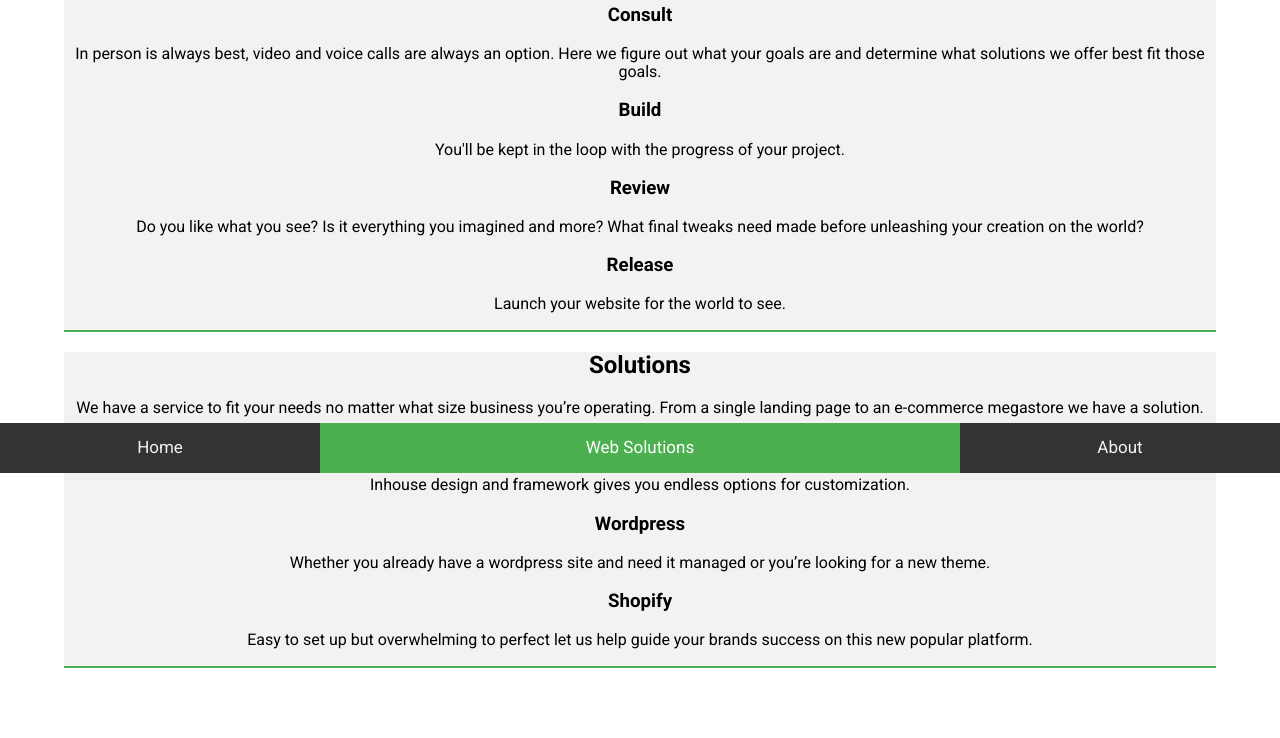
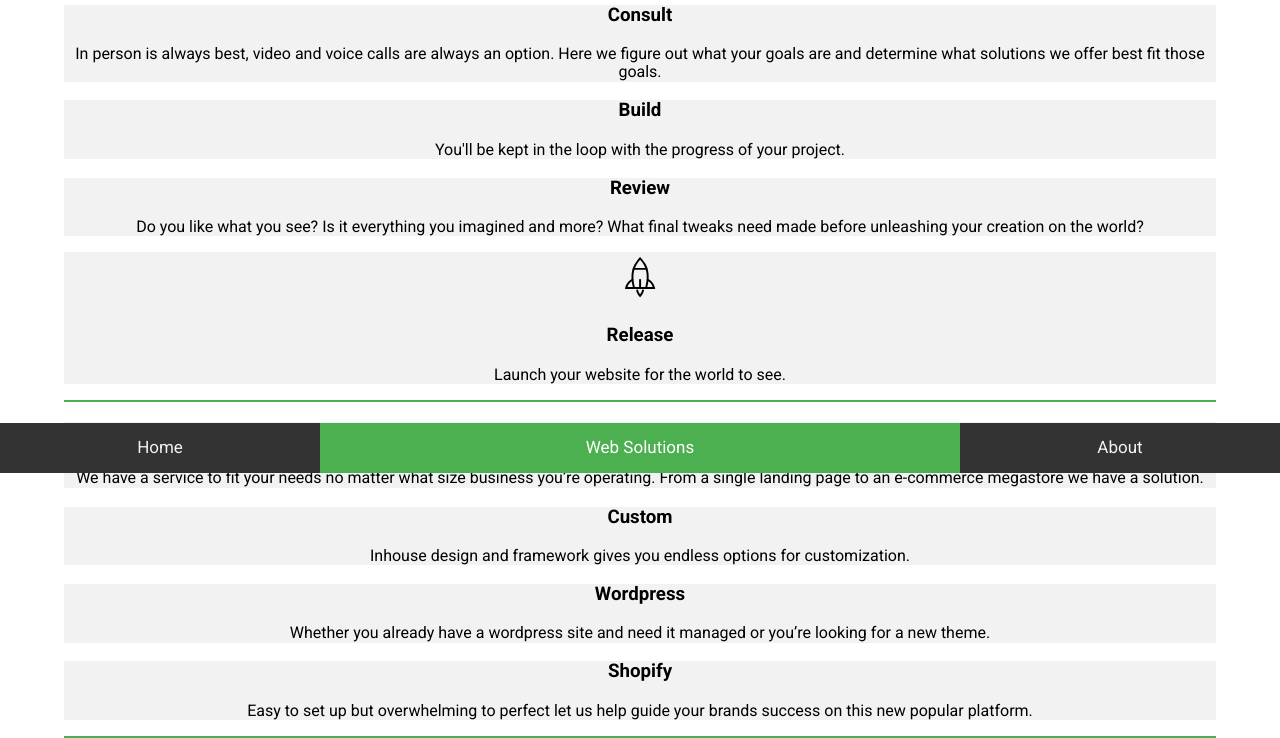
Before and after one commit to sirsivart/BlackTieRobot, a plain HTML site: page websolutions.html in a window 1280 px wide. Shown: the part 377-1115 px from the top of the page. Before the commit the page ends 1045 px from the top, so only its background shows below. Drawn offline with Linux system fonts and the light colour scheme.

Commit message:
Adding BEM and SVGs
Adding BEM and SVG Icons

```diff
--- a/scss/main.scss
+++ b/scss/main.scss
@@ -371,10 +371,15 @@ body {
 
 .container {
   border-bottom: solid #4CAF50 2px;
+}
+
+.container__body__section {
   background-color: #f2f2f2;
 }
 
-
+.container__body__section__icon {
+  height: 50px;
+}
 
 
 /*********** Solutions SVG Logo ***********/
--- a/websolutions.html
+++ b/websolutions.html
@@ -74,26 +74,72 @@
                 <p class="container__elem3">First impressions are HUGE. When a potential customer navigates to your website they need to find it attractive, interesting, and easy to navigate. Given the wildly wide range of devices browsing the web this can be a monumental task. With our personalized attention and custom built frameworks we’re able bring your brand to life, no matter the device. </p>
             </div>
             <div class="container">
+                <div class="container__header">
                     <h2 class="container__elem1">Process</h2>
+                </div>
+                <div class="container__body">
+                    <div class="container__body__section">
                         <h3 class="container__elem2">Consult</h3>
                         <p class="container__elem3">In person is always best, video and voice calls are always an option. Here we figure out what your goals are and determine what solutions we offer best fit those goals.</p>
+                    </div>
+                    <div class="container__body__section">
                         <h3 class="container__elem2">Build</h3>
                         <p class="container__elem3">You'll be kept in the loop with the progress of your project.</p>
+                    </div>
+                    <div class="container__body__section">
                         <h3 class="container__elem2
                         ">Review</h3>
                         <p class="container__elem3">Do you like what you see? Is it everything you imagined and more? What final tweaks need made before unleashing your creation on the world?</p>
+                    </div>
+                    <div class="container__body__section">
+                            <svg  class="container__body__section__icon" version="1.1" id="Layer_1" xmlns="http://www.w3.org/2000/svg" xmlns:xlink="http://www.w3.org/1999/xlink" x="0px" y="0px"
+                                 width="512px" height="512px" viewBox="0 0 512 512" enable-background="new 0 0 512 512" xml:space="preserve">
+                            <g>
+                                <path d="M256.955,463.859l-7.566-8.781c-3.227-3.742-31.508-37.23-31.508-60.652c0-5.523,4.477-10,10-10s10,4.477,10,10
+                                    c0,9.398,9.859,25.68,19.094,38.094c9.256-12.414,19.146-28.695,19.146-38.094c0-5.523,4.477-10,10-10s10,4.477,10,10
+                                    c0,23.426-28.359,56.918-31.594,60.664L256.955,463.859z"/>
+                                <path d="M257.002,374.051c-5.523,0-10-4.477-10-10v-77.473c0-5.527,4.477-10,10-10c5.525,0,10.002,4.473,10.002,10v77.473
+                                    C267.004,369.574,262.527,374.051,257.002,374.051z"/>
+                                <path d="M318.09,377.66c-0.07,0-0.148,0-0.227-0.004H188.42l-2.109-7.184c-26.457-90.23-23.098-169.736,9.98-236.305
+                                    c16.578-33.348,51.668-73.941,53.156-75.652l7.258-8.363l7.58,8.07c1.492,1.59,36.75,39.301,53.414,72.828
+                                    c23.016,46.287,43.422,125.398,9.984,239.422c-0.781,2.656-2.563,4.742-4.82,5.973c-0.68,0.367-1.406,0.664-2.18,0.871
+                                    C319.848,377.543,318.98,377.66,318.09,377.66z M203.455,357.656h107.08c28.727-103.914,10.195-175.578-10.742-217.699
+                                    c-10.906-21.943-31.438-46.887-42.531-59.607c-11.064,13.557-31.986,40.441-43.061,62.717
+                                    C184.303,203.238,180.697,275.402,203.455,357.656z"/>
+                                <path d="M322.598,182.945H191.404c-5.523,0-10-4.477-10-10s4.477-10,10-10h131.193c5.523,0,10,4.477,10,10
+                                    S328.121,182.945,322.598,182.945z"/>
+                                <g>
+                                    <path d="M197.564,377.656h-95.434l2.625-12.117c0.586-2.699,14.969-66.387,70.395-88.672c5.133-2.051,10.953,0.43,13.008,5.551
+                                        c2.063,5.125-0.422,10.949-5.547,13.012c-32.426,13.031-48.133,44.723-54.563,62.227h69.516c5.523,0,10,4.477,10,10
+                                        S203.088,377.656,197.564,377.656z"/>
+                                    <path d="M411.863,377.656h-95.43c-5.523,0-10-4.477-10-10s4.477-10,10-10h69.477c-6.484-17.523-22.266-49.258-54.523-62.227
+                                        c-5.125-2.063-7.609-7.887-5.547-13.012c2.055-5.121,7.875-7.605,13.008-5.551c55.422,22.285,69.805,85.973,70.391,88.672
+                                        L411.863,377.656z"/>
+                                </g>
+                            </g>
+                            </svg>
                         <h3 class="container__elem2">Release</h3>
                         <p class="container__elem3">Launch your website for the world to see.</p>
                     </div>
+                </div>
+            </div>
             <div class="container">
+                <div class="container__body__section">
                     <h2 class="container__elem1">Solutions</h2>
                     <p class="container__elem3">We have a service to fit your needs no matter what size business you’re operating. From a single landing page to an e-commerce megastore we have a solution.</p>
+                </div>
+                <div class="container__body__section">
                     <h3 class="container__elem2">Custom</h3>
                     <p class="container__elem3">Inhouse design and framework gives you endless options for customization. </p>
+                </div>
+                <div class="container__body__section">
                     <h3 class="container__elem2">Wordpress</h3>
                     <p class="container__elem3">Whether you already have a wordpress site and need it managed or you’re looking for a new theme.</p>
+                </div>
+                <div class="container__body__section">
                     <h3 class="container__elem2">Shopify</h3>
                     <p class="container__elem3">Easy to set up but overwhelming to perfect let us help guide your brands success on this new popular platform.</p>
+                </div>
             </div>
         </div>
     </div>
```
Also changed, not shown: icon-210.svg (added), icon-408.svg (added), icon-99.svg (added), scss/main.css, 1 other file. Lines whose indentation alone changed are shown as unchanged.
